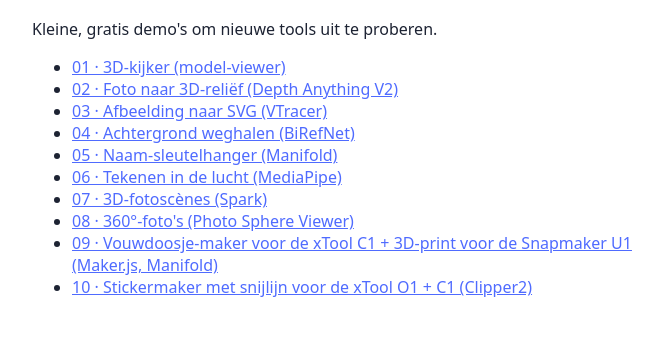
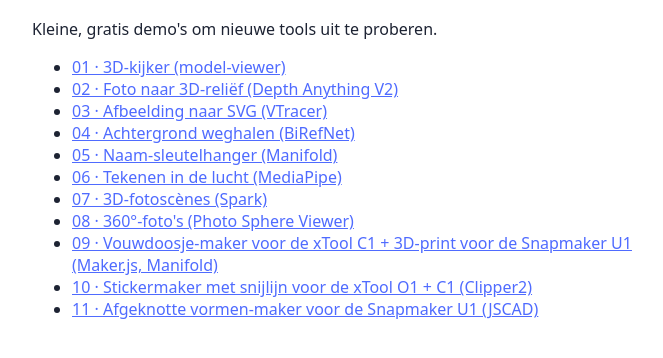
Before and after one commit to rakrum/tech-demos, a plain HTML site: page index.html in a window 1280 px wide. Shown: the part 86-444 px from the top of the page, without its empty margins (288-951 px from the left). Drawn offline with Linux system fonts and the light colour scheme.

Commit message:
Overzicht: demo 11 truncated-cilinders

```diff
--- a/index.html
+++ b/index.html
@@ -1 +1 @@
-<!doctype html><html lang="nl"><head><meta charset="utf-8"><meta name="viewport" content="width=device-width,initial-scale=1"><link rel="icon" href="data:,"><title>Tech demo's</title><style>body{font-family:system-ui,sans-serif;max-width:640px;margin:40px auto;padding:0 16px;color:#1d2333}a{color:#4f6bff}</style></head><body><h1>Tech demo's</h1><p>Kleine, gratis demo's om nieuwe tools uit te proberen.</p><ul><li><a href="01-model-viewer/">01 · 3D-kijker (model-viewer)</a></li><li><a href="02-depth-relief/">02 · Foto naar 3D-reliëf (Depth Anything V2)</a></li><li><a href="03-vtracer-svg/">03 · Afbeelding naar SVG (VTracer)</a></li><li><a href="04-background-cutout/">04 · Achtergrond weghalen (BiRefNet)</a></li><li><a href="05-naam-sleutelhanger/">05 · Naam-sleutelhanger (Manifold)</a></li><li><a href="06-lucht-tekenen/">06 · Tekenen in de lucht (MediaPipe)</a></li><li><a href="07-3d-fotoscene/">07 · 3D-fotoscènes (Spark)</a></li><li><a href="08-360-fotos/">08 · 360°-foto's (Photo Sphere Viewer)</a></li><li><a href="09-vouwdoosje/">09 · Vouwdoosje-maker voor de xTool C1 + 3D-print voor de Snapmaker U1 (Maker.js, Manifold)</a></li><li><a href="10-sticker-snijlijn/">10 · Stickermaker met snijlijn voor de xTool O1 + C1 (Clipper2)</a></li></ul></body></html>
+<!doctype html><html lang="nl"><head><meta charset="utf-8"><meta name="viewport" content="width=device-width,initial-scale=1"><link rel="icon" href="data:,"><title>Tech demo's</title><style>body{font-family:system-ui,sans-serif;max-width:640px;margin:40px auto;padding:0 16px;color:#1d2333}a{color:#4f6bff}</style></head><body><h1>Tech demo's</h1><p>Kleine, gratis demo's om nieuwe tools uit te proberen.</p><ul><li><a href="01-model-viewer/">01 · 3D-kijker (model-viewer)</a></li><li><a href="02-depth-relief/">02 · Foto naar 3D-reliëf (Depth Anything V2)</a></li><li><a href="03-vtracer-svg/">03 · Afbeelding naar SVG (VTracer)</a></li><li><a href="04-background-cutout/">04 · Achtergrond weghalen (BiRefNet)</a></li><li><a href="05-naam-sleutelhanger/">05 · Naam-sleutelhanger (Manifold)</a></li><li><a href="06-lucht-tekenen/">06 · Tekenen in de lucht (MediaPipe)</a></li><li><a href="07-3d-fotoscene/">07 · 3D-fotoscènes (Spark)</a></li><li><a href="08-360-fotos/">08 · 360°-foto's (Photo Sphere Viewer)</a></li><li><a href="09-vouwdoosje/">09 · Vouwdoosje-maker voor de xTool C1 + 3D-print voor de Snapmaker U1 (Maker.js, Manifold)</a></li><li><a href="10-sticker-snijlijn/">10 · Stickermaker met snijlijn voor de xTool O1 + C1 (Clipper2)</a></li><li><a href="11-truncated-cilinders/">11 · Afgeknotte vormen-maker voor de Snapmaker U1 (JSCAD)</a></li></ul></body></html>
```
Also changed, not shown: 1 other file.
